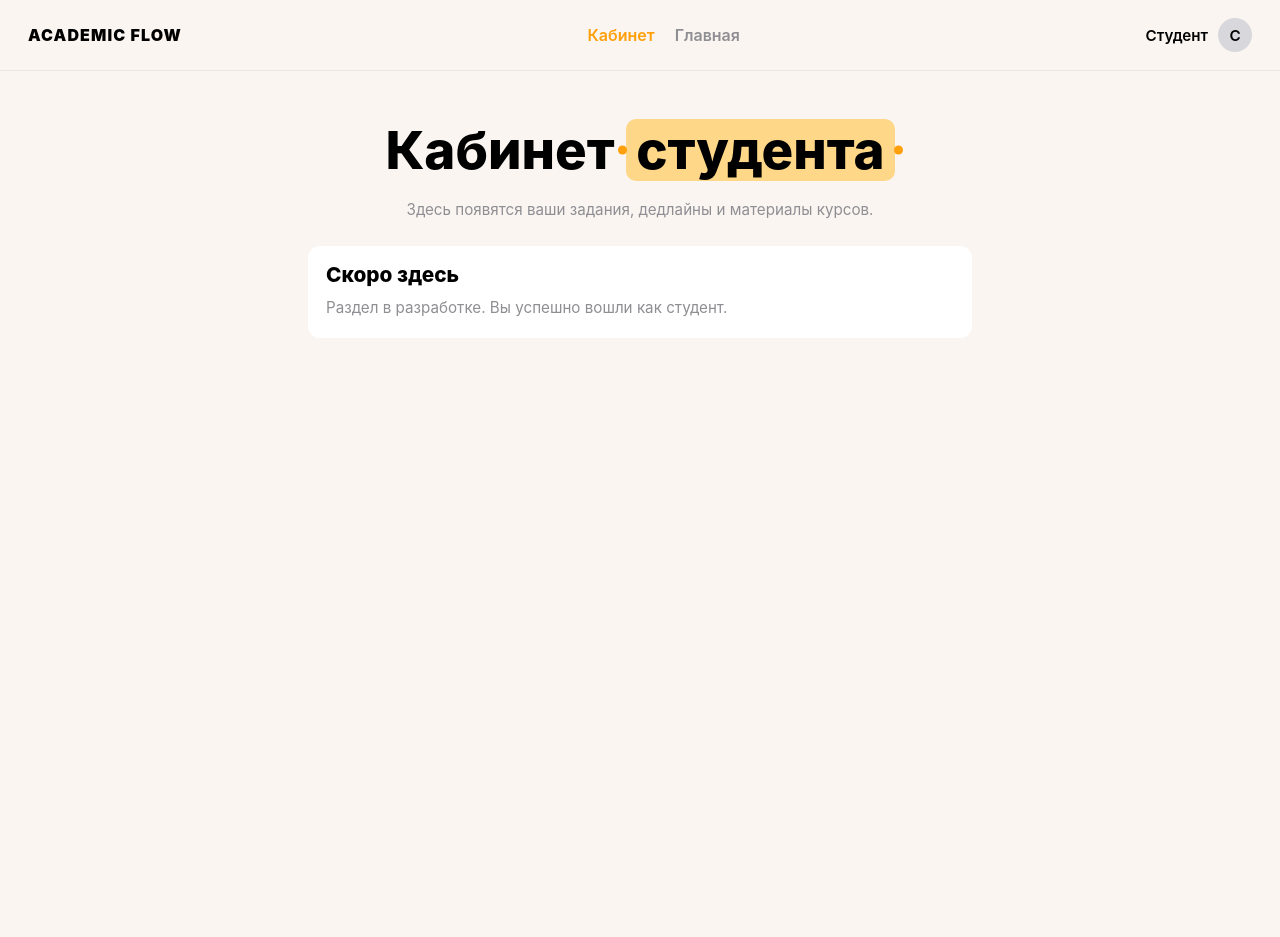
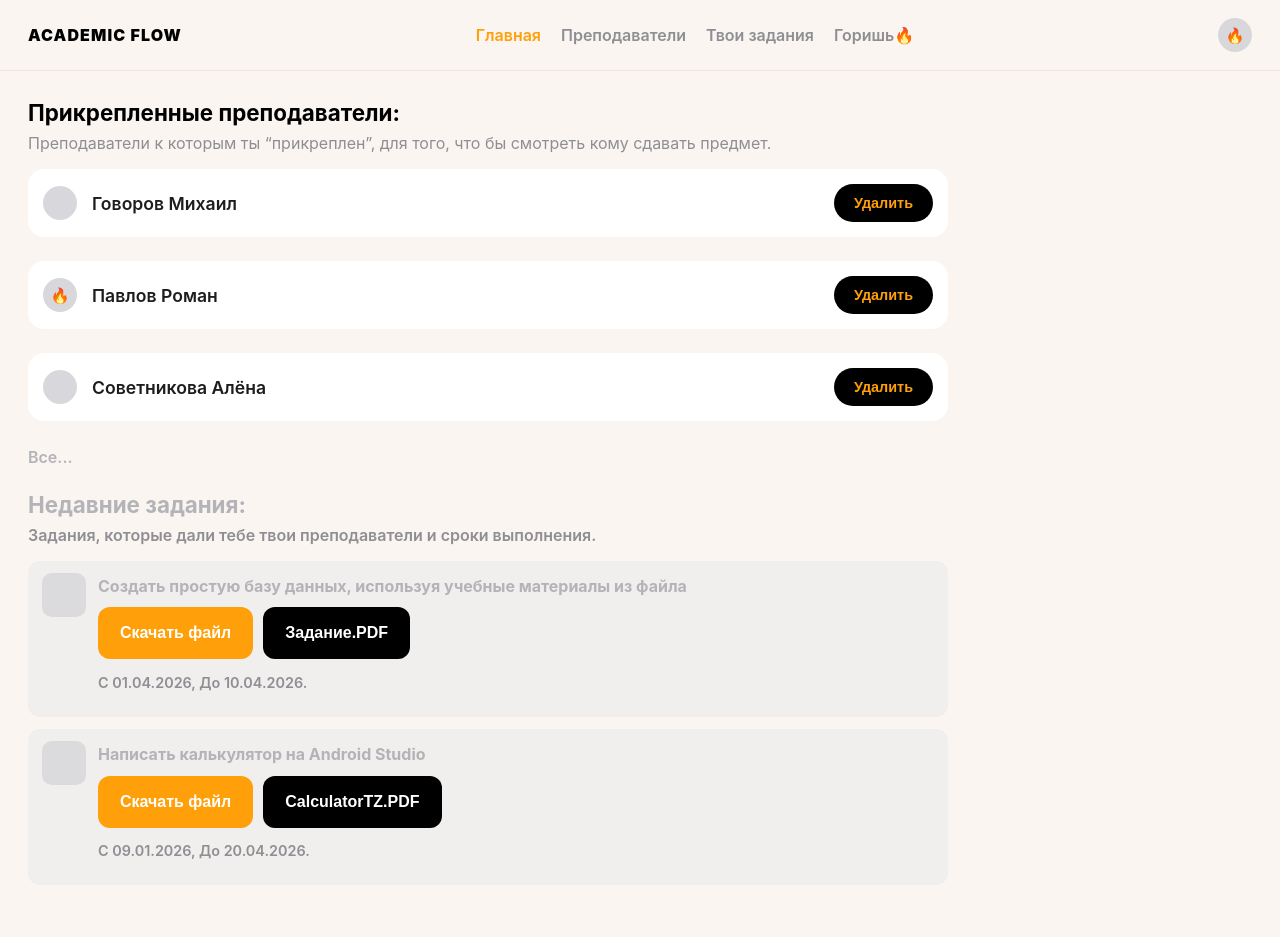
Before and after one commit to kwuvw/Academic-Flow-FastAPI, a Python web app: template src/frontend/templates/dashboard_student.html in a window 1280 px wide. Before the commit the page ends 338 px from the top, so only its background shows below. Run offline with Jinja, Linux system fonts and the light colour scheme; the template is opened without the code that fills it, so the values that code supplies are empty.

Commit message:
dashboard student & dashboard teacher frontend created

```diff
--- a/src/frontend/templates/dashboard_student.html
+++ b/src/frontend/templates/dashboard_student.html
@@ -4,34 +4,85 @@
 <head>
   <meta charset="UTF-8" />
   <meta name="viewport" content="width=device-width, initial-scale=1.0" />
-  <title>{{ title }}</title>
-  <link rel="stylesheet" href="/static/style.css" />
+  <title>Edu Platform - Student Dashboard</title>
+  <link rel="stylesheet" href="/src/frontend/static/style.css" />
 </head>
 
 <body>
   <header class="header">
-    <div class="logo">ACADEMIC FLOW</div>
+    <a class="logo" href="/studentFilesFolder/dashboard_student.html">ACADEMIC FLOW</a>
     <nav class="nav">
-      <a href="/dashboard/student" class="active">Кабинет</a>
-      <a href="/">Главная</a>
+      <a class="active" href="#">Главная</a>
+      <a href="#">Преподаватели</a>
+      <a href="#">Твои задания</a>
+      <a href="#">Горишь🔥</a>
     </nav>
     <div class="profile">
-      <span>Студент</span>
-      <span class="avatar">С</span>
+      <span id="user-display-name"></span>
+      <span class="avatar">🔥</span>
     </div>
   </header>
 
-  <main class="dashboard-stub">
-    <h1>Кабинет <span class="marker">студента</span></h1>
-    <p class="text-hint">
-      Здесь появятся ваши задания, дедлайны и материалы курсов.
-    </p>
-    <section class="card">
-      <h2 class="section-title" style="font-size: 1.3rem; margin-bottom: 10px;">Скоро здесь</h2>
-      <p class="text-hint" style="margin: 0;">
-        Раздел в разработке. Вы успешно вошли как студент.
+  <main class="dashboard-layout">
+    <section class="dashboard-main">
+      <h2>Прикрепленные преподаватели:</h2>
+      <p class="subtitle">
+        Преподаватели к которым ты “прикреплен”, для того, что бы смотреть
+        кому сдавать предмет.
       </p>
+      <div class="teacher-list">
+        <article class="teacher-item">
+          <span class="avatar"></span>
+          <span class="teacher-name">Говоров Михаил</span>
+          <button class="btn-secondary small-btn">Удалить</button>
+        </article>
+        <article class="teacher-item">
+          <span class="avatar">🔥</span>
+          <span class="teacher-name">Павлов Роман</span>
+          <button class="btn-secondary small-btn">Удалить</button>
+        </article>
+        <article class="teacher-item">
+          <span class="avatar"></span>
+          <span class="teacher-name">Советникова Алёна</span>
+          <button class="btn-secondary small-btn">Удалить</button>
+        </article>
+        <a href="/studentFilesFolder/teachers.html" class="all-link">Все...</span>
+      </div>
+
+      <h2>Недавние задания:</h2>
+      <p class="subtitle">
+        Задания, которые дали тебе твои преподаватели и сроки выполнения.
+      </p>
+      <div class="task-list">
+        <article class="task-item">
+          <span class="task-icon"></span>
+          <div class="task-content">
+            <p class="task-title">
+              Создать простую базу данных, используя учебные материалы из
+              файла
+            </p>
+            <div class="task-actions">
+              <button class="btn-primary">Скачать файл</button>
+              <button class="btn-secondary white-text">Задание.PDF</button>
+            </div>
+            <p class="task-dates">C 01.04.2026, До 10.04.2026.</p>
+          </div>
+        </article>
+
+        <article class="task-item">
+          <span class="task-icon"></span>
+          <div class="task-content">
+            <p class="task-title">Написать калькулятор на Android Studio</p>
+            <div class="task-actions">
+              <button class="btn-primary">Скачать файл</button>
+              <button class="btn-secondary white-text">CalculatorTZ.PDF</button>
+            </div>
+            <p class="task-dates">C 09.01.2026, До 20.04.2026.</p>
+          </div>
+        </article>
+      </div>
     </section>
+
   </main>
 </body>
 
```
Also changed, not shown: src/frontend/templates/dashboard_teacher.html (+61 -16 lines).
